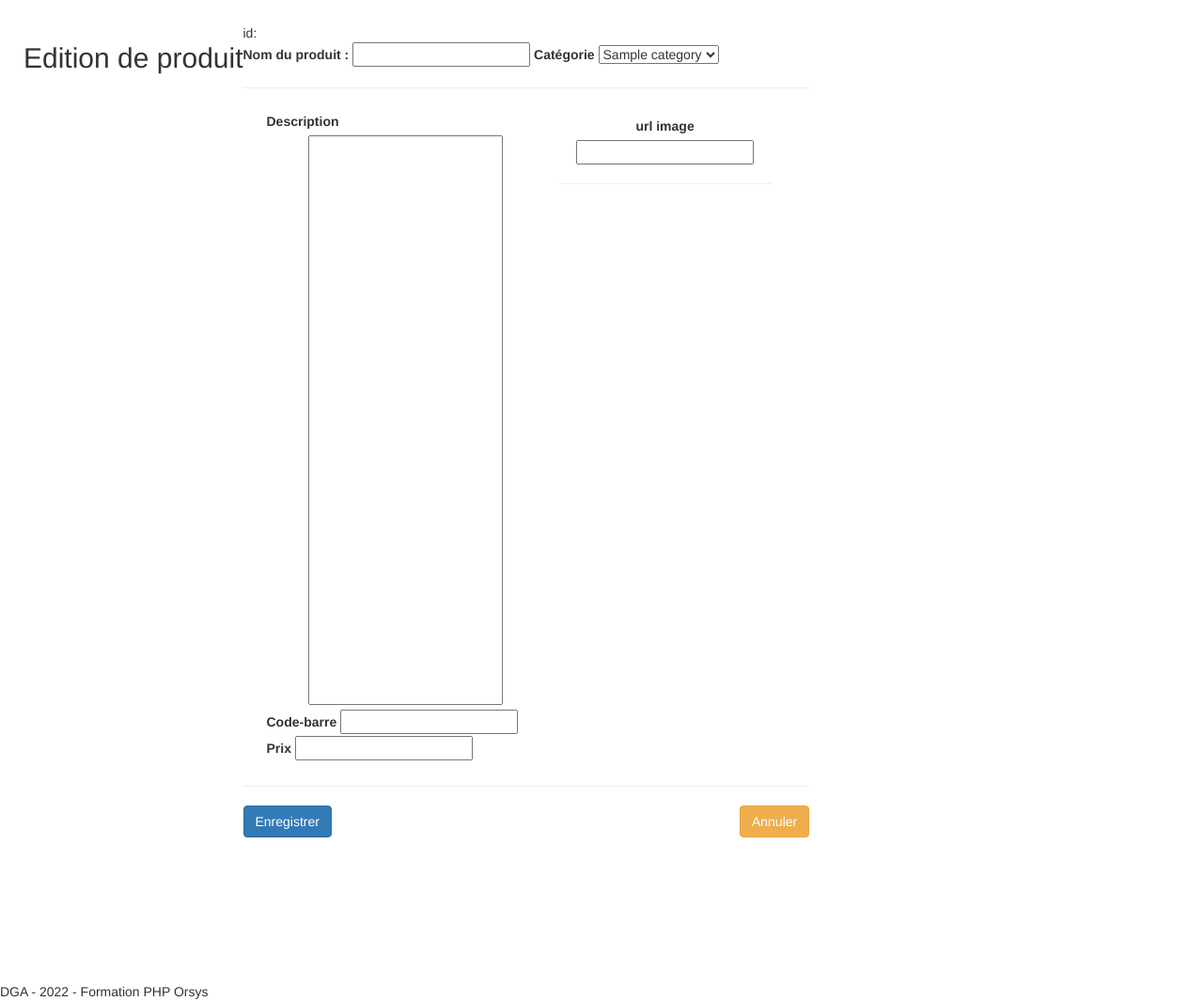
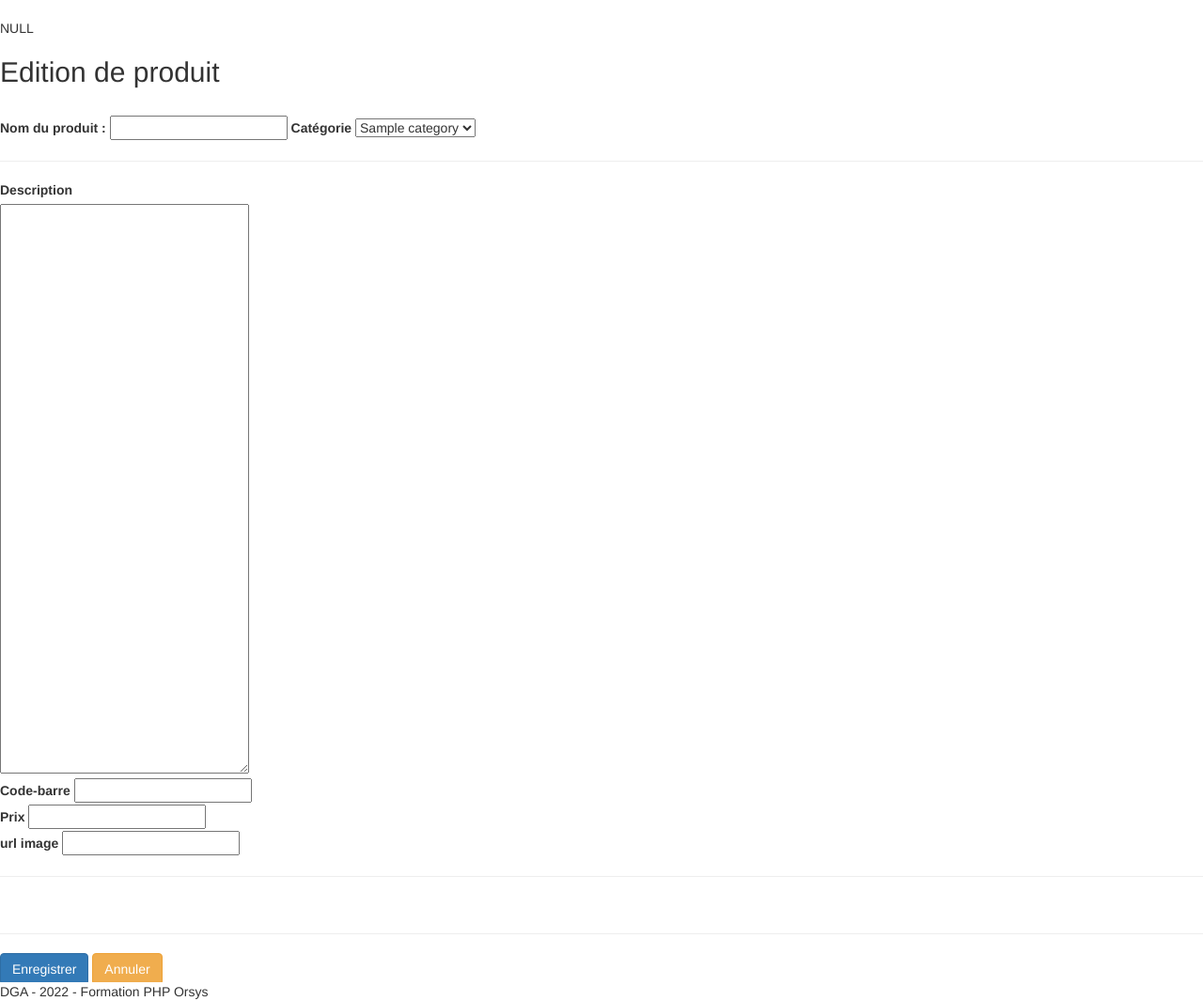
Before and after one commit to Kaemyll/phhcv1-221018, a PHP site: page /?page=produit&action=edit in a window 1280 px wide. Shown: the part 122-1187 px from the top of the page at 94% size. Run offline with PHP 8.4, Linux system fonts and the light colour scheme; tables that the repository leaves empty hold one stand-in row (values such as "Sample post").

Commit message:
dev : form debugging

```diff
--- a/include/pages/produit/produit.form.php
+++ b/include/pages/produit/produit.form.php
@@ -4,44 +4,66 @@ $categories = getAllCategories();
 $produitSelectionne = null;
 if (isset($_GET['idp']) && is_numeric($_GET['idp'])) {
     $produitSelectionne = getProduit($_GET['idp']);
+    echo ("<h2>Modification du produit</h2>");
+
 }
+
+var_dump($produitSelectionne);
 ?>
 
-<div id="produit-form" style="display: flex; padding: 5px 25px">
+<div id="produit-form">
     <h2>Edition de produit</h2>
     <form action="" method="POST">
-        id:<?php echo ($produitSelectionne != null) ? $produitSelectionne['id'] : '' ?>
+        <?php
+if ($produitSelectionne != null) {
+    echo 'ID => ' . $produitSelectionne['id'] . '<br />';}
+
+?>
+        <input type="hidden" name="idProduit"
+            value="<?=($produitSelectionne != null) ? $produitSelectionne['id'] : ''?>">
 
         <br />
         <label for="nomProduit">Nom du produit : </label>
-        <input type="text" name="nomProduit" id="id_nomProduit" value="<?php echo ($produitSelectionne != null) ? $produitSelectionne['nom'] : '' ?>">
+        <input type="text" name="nomProduit" id="id_nomProduit"
+            value="<?=($produitSelectionne != null) ? $produitSelectionne['nom'] : ''?>">
         <label for="catProduit">Catégorie</label>
-        <select name="catProduit" id="id_catProduit" <?php echo ($produitSelectionne != null) ? $produitSelectionne['id_categories'] : '' ?>>
+        <select name="catProduit" id="id_catProduit"
+            <?php echo ($produitSelectionne != null) ? $produitSelectionne['id_categories'] : '' ?>>
             <?php
 foreach ($categories as $categorie) {
-    echo '<option value="' . $categorie['id'] . '">' . $categorie['nom'] . '</option>';
+    echo '<option value="' .
+        $categorie['id'] .
+        '" ' .
+        (($produitSelectionne != null && $produitSelectionne['id_categories'] == $categorie['id']) ? 'selected' : '') .
+        '>' .
+        $categorie['nom'] .
+        '</option>';
 }
 ?>
         </select>
-        <hr/>
-        <div id="produit-form-content" style="display: flex; padding: 5px 25px">
-            <div style="width: 60%">
+        <hr />
+        <div id="produit-form-content">
+            <div>
                 <label for="descrProduit">Description</label><br />
-                <textarea name="descrProduit" id="id_descrProduit" cols="30" rows="30" style="margin-left: 15%; width: 70%; resize : none"></textarea><br />
+                <textarea name="descrProduit" id="id_descrProduit" cols="30"
+                    rows="30"><?=($produitSelectionne != null) ? $produitSelectionne['description'] : ''?></textarea><br />
                 <label for="eanProduit">Code-barre</label>
-                <input type="text" name="eanProduit" id="id_eanProduit"><br />
+                <input type="text" name="eanProduit" id="id_eanProduit"
+                    value="<?=($produitSelectionne != null) ? $produitSelectionne['EAN'] : ''?>"><br />
                 <label for="prixProduit">Prix</label>
-                <input type="number" name="prixProduit" id="id_prixProduit" min="0.01" step="0.01">
+                <input type="number" name="prixProduit" id="id_prixProduit" min="0.01" step="0.01"
+                    value="<?=($produitSelectionne != null) ? $produitSelectionne['prix'] : ''?>">
             </div>
-            <div style="flex: grow 1; padding: 5px 15px; text-align: center">
+            <div>
                 <label for="urlImageProd">url image</label>
-                <input type="text" name="urlImageProd" id="id_urlImageProd" style="max-width: 45vw; max-height: 45vh">
+                <input type="text" name="urlImageProd" id="id_urlImageProd"
+                    value="<?=($produitSelectionne != null) ? $produitSelectionne['image'] : ''?>">
                 <hr />
-                <img src="" alt="" id="imageProd">
+                <img src="<?=($produitSelectionne != null) ? $produitSelectionne['image'] : ''?>" alt="" id="imageProd">
             </div>
         </div>
-        <hr/>
-        <div style="display: flex; justify-content:space-between;">
+        <hr />
+        <div>
             <button type="submit" class="btn btn-primary">Enregistrer</button>
             <button type="reset" class="btn btn-warning">Annuler</button>
         </div>
--- a/include/pages/produit/produit.php
+++ b/include/pages/produit/produit.php
@@ -1,5 +1,6 @@
 <?php
-
+include_once 'include/functions/produits.functions.php';
+$produit = getProduit($_GET['idp']);
 ?>
 
 <div id="fiche-produit">
```
Also changed, not shown: include/pages/produits/produits.php (+6 -4 lines).
